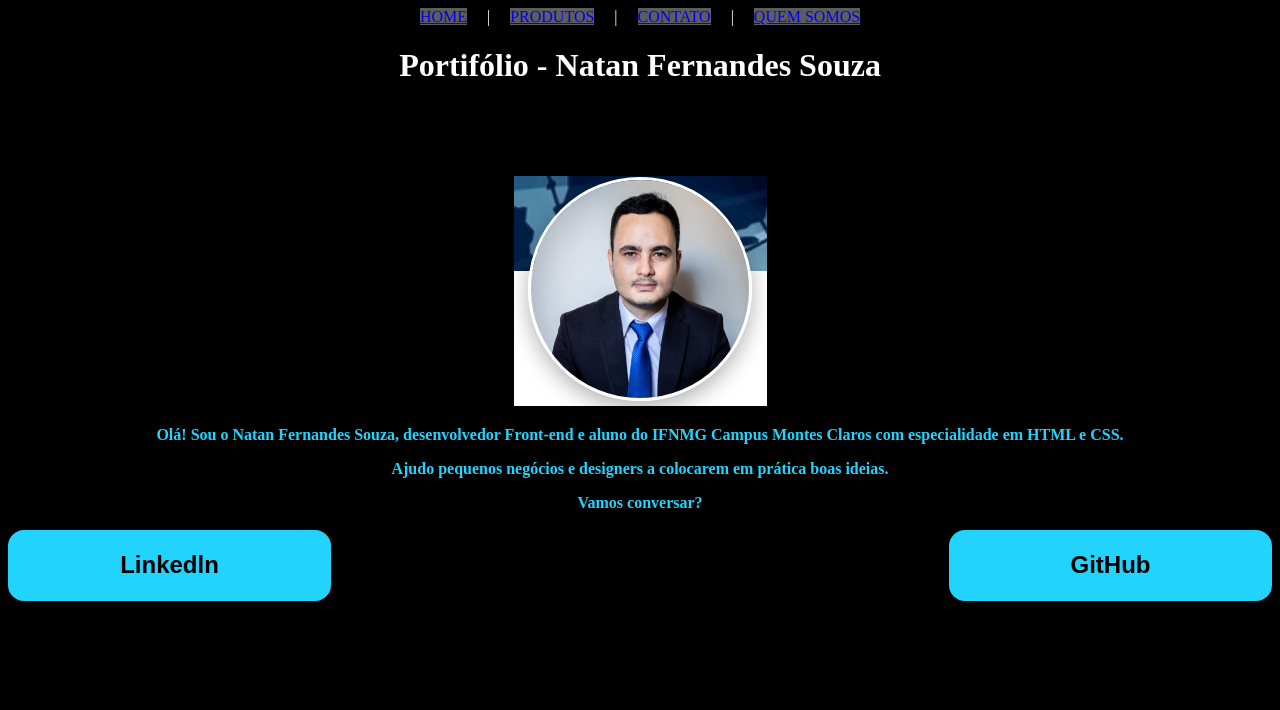
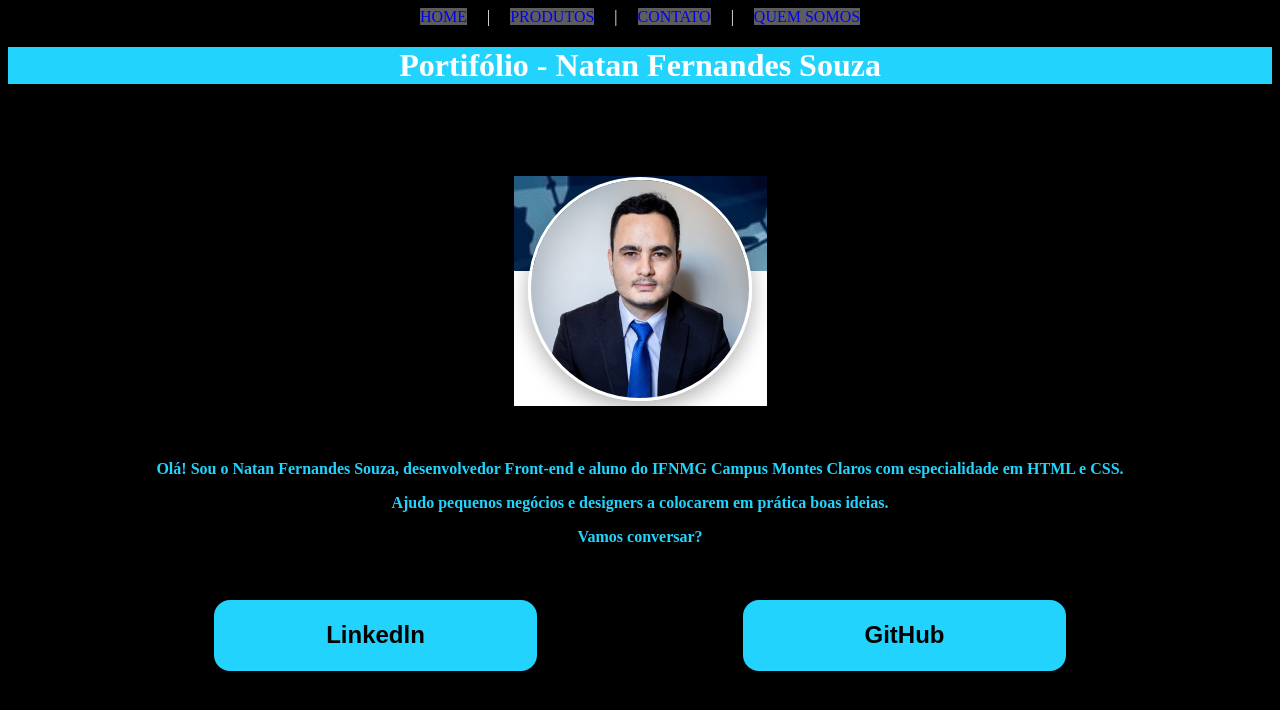
Before and after one commit to natanfs23/Portfolio, a plain HTML site: page index.html in a window 1280 px wide. Drawn offline with Linux system fonts and the light colour scheme.

Commit message:
Add files via upload

```diff
--- a/index.html
+++ b/index.html
@@ -1,5 +1,5 @@
 <!DOCTYPE html>
-<html>
+<html lang="pt-br">
     <head><!--comentario-->
     <meta charset="UTF-8">
     <meta http-equiv="X-UA-Compatible" content="IE=edge">
@@ -11,6 +11,7 @@
     </head>
 
     <body>
+
             <tr height="100px">
                 <th>
                     <a href="index.html">HOME</a> &nbsp;&nbsp;&nbsp; | &nbsp;&nbsp;&nbsp;
@@ -26,10 +27,14 @@
             <br>
             <br>
             <p><img src="fotoNatan.png" alt="Foto de Natan"></p>
+            <br>
             <p><strong>Olá! Sou o Natan Fernandes Souza, desenvolvedor Front-end e aluno do IFNMG Campus Montes Claros com especialidade em HTML e CSS.
             <p>Ajudo pequenos negócios e designers a colocarem em prática boas ideias.</p>
              Vamos conversar?</strong>
-             <br><br>
+             <br>
+             <br>
+             <br>
+             <br>
              <div class="apresentacao_links">
                 <a class="apresentacao_links_link" href="https://www.linkedin.com/in/natan-fernandes-souza-70248ba3." target="_blank">Linkedln</a>
                 <a a class="apresentacao_links_link" href="https://github.com/natanfs23" target="_blank">GitHub</a>
--- a/style.css
+++ b/style.css
@@ -10,12 +10,16 @@ body{
     background-color: black;
     color: white;
 }
+
 a{
     background-color: #b9b9b981;
+    text-decoration: none;
 }
 
 h1{
     text-align: center;
+    background-color: #22d4fd;
+    text-decoration-color: rgb(46, 112, 170);
 }
 
 strong{
@@ -25,7 +29,7 @@ strong{
 
 .apresentacao_links{
     display: flex;
-    justify-content: space-between;
+    justify-content: space-evenly;
 }
 
 .apresentacao_links_link{
@@ -40,9 +44,7 @@ strong{
     color: #000;
     font-family: 'Montserrat', sans-serif;
 }
-div {
-    text-align: center;
-}
+
 p{
     text-align: center;
 }
```
